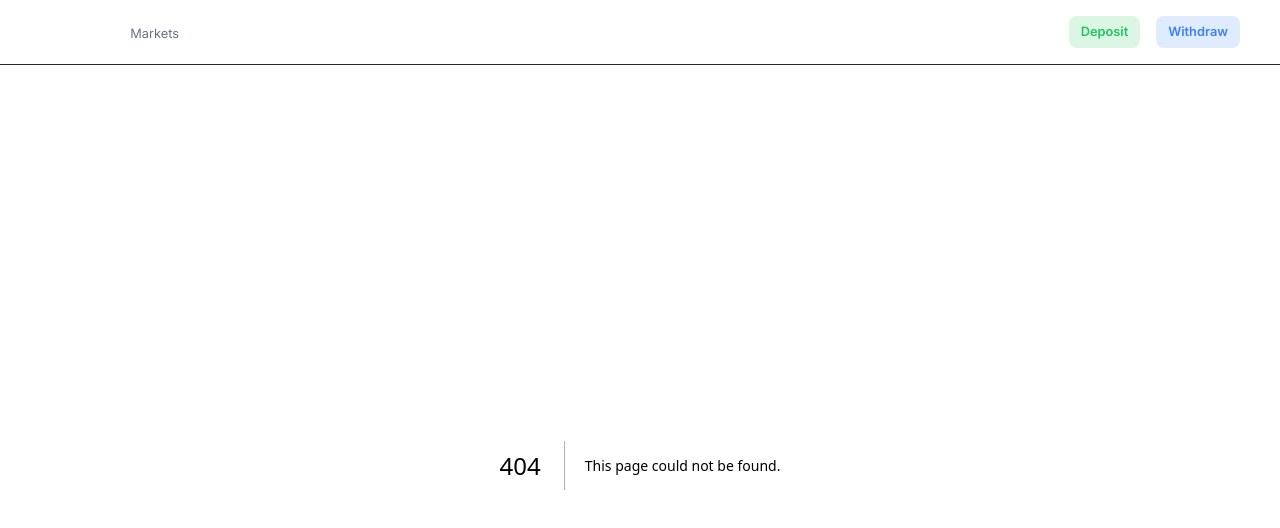
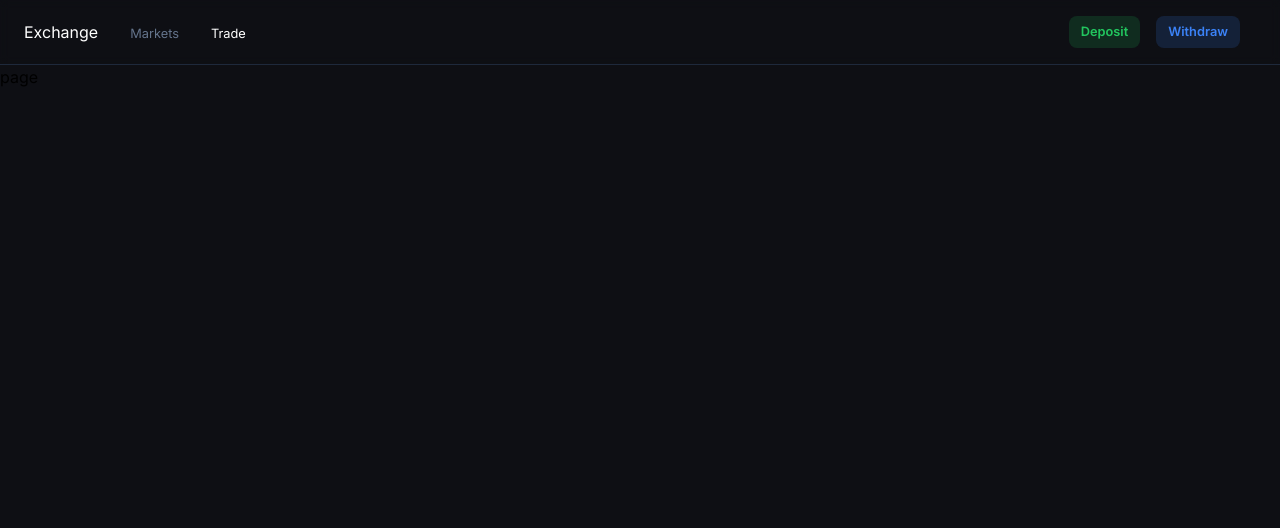
Before and after one commit to SwarnenduG07/Market-FusionX, a Next.js app in the folder frontend/: page /trade/1 in a window 1280 px wide. Before the commit this address had no page. Shown: the top 528 px of the page. Built offline with nearby package versions, Linux system fonts and the light colour scheme.

Commit message:
trade page init

```diff
--- /dev/null
+++ b/frontend/app/components/MarketBar.tsx
@@ -0,0 +1,9 @@
+import React from 'react'
+
+const MarketBar = () => {
+  return (
+    <div>MarketBar</div>
+  )
+}
+
+export default MarketBar
--- /dev/null
+++ b/frontend/app/trade/[market]/page.tsx
@@ -0,0 +1,9 @@
+import React from 'react'
+
+const page = () => {
+  return (
+    <div>page</div>
+  )
+}
+
+export default page
```
